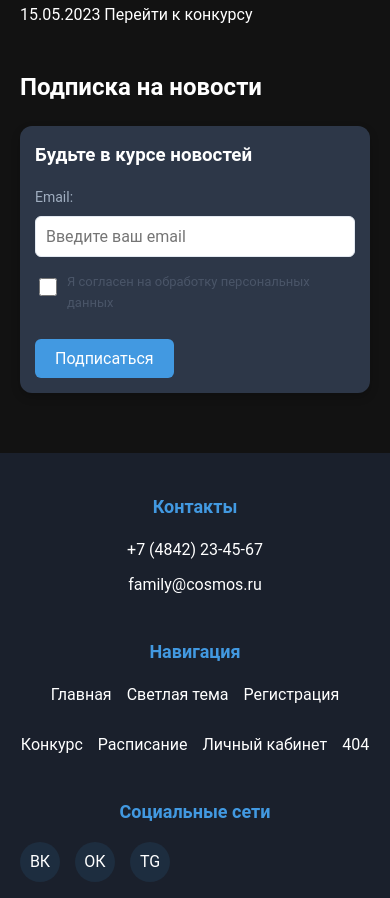
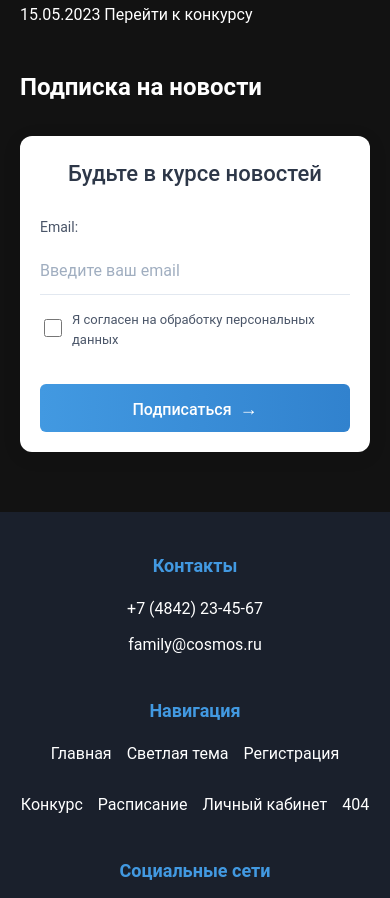
Before and after one commit to kotazzz/webproj2, a plain HTML site: page index.html in a window 390 px wide. Shown: the part 5200-6098 px from the top of the page. Drawn offline with Linux system fonts and the light colour scheme.

Commit message:
Добавлена форма подписки на новости и дополнительные медиа-запросы для адаптивности

```diff
--- a/styles/style.css
+++ b/styles/style.css
@@ -680,3 +680,102 @@ copyright {
     margin: 30px auto;
     border-radius: 12px;
 }
+
+/* Форма подписки на новости (по спецификации) */
+.newsletter-form {
+    max-width: 420px;
+    margin: 30px auto;
+    background-color: #FFFFFF;
+    border-radius: 12px;
+    box-shadow: 0 4px 20px rgba(0, 0, 0, 0.08);
+    padding: 30px;
+    color: #2D3748;
+}
+
+.newsletter-form h3 {
+    font-size: 22px;
+    font-weight: 500;
+    text-align: center;
+    margin-bottom: 25px;
+    color: #2D3748;
+}
+
+.newsletter-form label {
+    font-size: 14px;
+    color: #4A5568;
+    margin-bottom: 8px;
+    font-weight: 400;
+}
+
+.newsletter-form input[type="email"] {
+    height: 48px;
+    color: #1A202C;
+    font-size: 16px;
+    border: none;
+    border-bottom: 1px solid #E2E8F0;
+    border-radius: 0;
+    transition: border-color 0.3s ease;
+    padding: 10px 0;
+}
+
+.newsletter-form input[type="email"]::placeholder {
+    color: #A0AEC0;
+}
+
+.newsletter-form input[type="email"]:focus {
+    border-color: #4299E1;
+}
+
+.newsletter-form .checkbox-container input[type="checkbox"] {
+    width: 18px;
+    height: 18px;
+    border: 2px solid #CBD5E0;
+    border-radius: 4px;
+}
+
+.newsletter-form .checkbox-container label {
+    font-size: 13px;
+    color: #4A5568;
+}
+
+.newsletter-form button[type="submit"] {
+    width: 100%;
+    height: 48px;
+    padding: 14px 0;
+    background: linear-gradient(90deg, #4299E1, #3182CE);
+    color: #FFFFFF;
+    border-radius: 6px;
+    font-size: 16px;
+    font-weight: 500;
+    transition: all 0.3s ease;
+    position: relative;
+}
+
+.newsletter-form button[type="submit"]::after {
+    content: "→";
+    font-size: 18px;
+    margin-left: 8px;
+}
+
+.newsletter-form button[type="submit"]:hover {
+    background: linear-gradient(90deg, #3182CE, #2B6CB0);
+    transform: translateY(-2px);
+    box-shadow: 0 4px 12px rgba(66, 153, 225, 0.3);
+}
+
+/* Дополнительные медиа-запросы */
+@media (max-width: 1024px) {
+    .competitions-grid {
+        grid-template-columns: repeat(auto-fill, minmax(250px, 1fr));
+    }
+}
+
+@media (max-width: 480px) {
+    .newsletter-form {
+        padding: 20px;
+    }
+
+    .schedule-wrapper {
+        margin: 10px -15px;
+    }
+}
```
